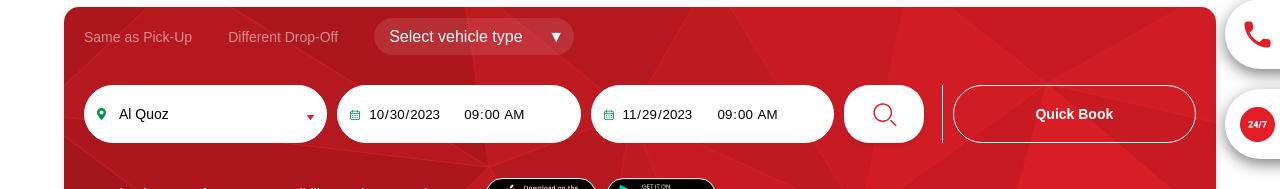
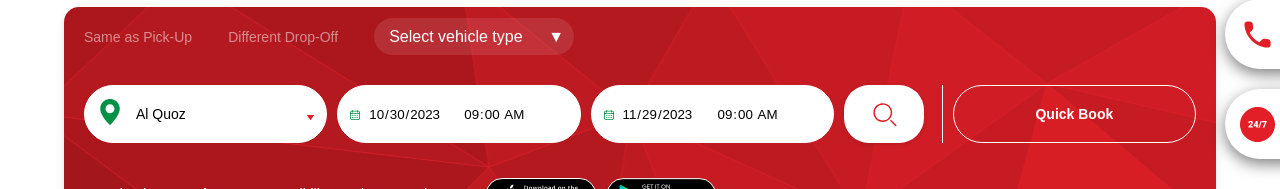
Before and after one commit to amalthomas1996/Project-4-car-rental-Next-js, a Next.js app: page / in a window 1280 px wide. Shown: the part 161-350 px from the top of the page. Built offline with nearby package versions, Linux system fonts and the light colour scheme.

Commit message:
popular cars

```diff
--- a/app/components/Booking.tsx
+++ b/app/components/Booking.tsx
@@ -1,3 +1,4 @@
+import Image from "next/image";
 import React from "react";
 
 const Booking = () => {
@@ -24,7 +25,12 @@ const Booking = () => {
         <form className="booking-form">
           <div className="form-item">
             <label htmlFor="location" className="icon-location">
-              <img src="/location-icon.svg" alt="location-icon" />
+              <Image
+                src="/location-icon.svg"
+                alt="location-icon"
+                height={26}
+                width={26}
+              />
             </label>
 
             <select
--- /dev/null
+++ b/app/components/PopularCarsSection.tsx
@@ -0,0 +1,46 @@
+import React from "react";
+import PopularCar from "./PopularCars";
+
+const PopularCarsSection = () => {
+  return (
+    <div className="popular-cars-section">
+      <h2>Most Popular Cars</h2>
+
+      <div className="car-cards-container">
+        <PopularCar
+          carImage="/car-image-1.svg"
+          carName="Mitsubishi Eclipse"
+          description="Eclipse Cross is a fusion of sharp coupe looks and dynamic SUV mobility with signature Mitsubishi styling, technology, and driving confidence."
+          people="6"
+          transmission="Automatic"
+          doors="5"
+          ac="AC"
+          price="AED 2700/ Monthly"
+        />
+        <PopularCar
+          carImage="/car-image-2.svg"
+          carName="Jac J7"
+          description="S3 Plus has been rated Five-Star in C-NCAP including front impact, side impact, frontal side impact &
+            Whipping test."
+          people="6"
+          transmission="Automatic"
+          doors="5"
+          ac="AC"
+          price="AED 2700/ Monthly"
+        />
+        <PopularCar
+          carImage="/car-image-1.svg"
+          carName="Mitsubishi Eclipse"
+          description="Eclipse Cross is a fusion of sharp coupe looks and dynamic SUV mobility with signature Mitsubishi styling, technology, and driving confidence."
+          people="6"
+          transmission="Automatic"
+          doors="5"
+          ac="AC"
+          price="AED 2700/ Monthly"
+        />
+      </div>
+    </div>
+  );
+};
+
+export default PopularCarsSection;
--- a/app/layout.tsx
+++ b/app/layout.tsx
@@ -11,6 +11,7 @@ import Steps from "./components/Steps";
 import Location from "./components/Location";
 import Faq from "./components/Faq";
 import Footer from "./components/Footer";
+import PopularCarsSection from "./components/PopularCarsSection";
 
 const inter = Inter({ subsets: ["latin"] });
 
@@ -31,43 +32,7 @@ export default function RootLayout({
         <Booking />
         <SideButton />
         <Banner />
-        <div className="popular-cars-section">
-          <h2>Most Popular Cars</h2>
-
-          <div className="car-cards-container">
-            <PopularCar
-              carImage="/car-image-1.svg"
-              carName="Mitsubishi Eclipse"
-              description="Eclipse Cross is a fusion of sharp coupe looks and dynamic SUV mobility with signature Mitsubishi styling, technology, and driving confidence."
-              people="6"
-              transmission="Automatic"
-              doors="5"
-              ac="AC"
-              price="AED 2700/ Monthly"
-            />
-            <PopularCar
-              carImage="/car-image-2.svg"
-              carName="Jac J7"
-              description="S3 Plus has been rated Five-Star in C-NCAP including front impact, side impact, frontal side impact &
-            Whipping test."
-              people="6"
-              transmission="Automatic"
-              doors="5"
-              ac="AC"
-              price="AED 2700/ Monthly"
-            />
-            <PopularCar
-              carImage="/car-image-1.svg"
-              carName="Mitsubishi Eclipse"
-              description="Eclipse Cross is a fusion of sharp coupe looks and dynamic SUV mobility with signature Mitsubishi styling, technology, and driving confidence."
-              people="6"
-              transmission="Automatic"
-              doors="5"
-              ac="AC"
-              price="AED 2700/ Monthly"
-            />
-          </div>
-        </div>
+        <PopularCarsSection />
         <Subscribe />
         <Steps />
         <Location />
```
